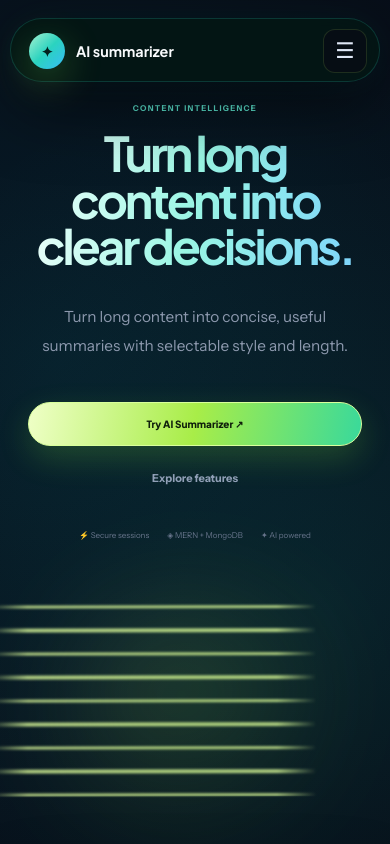
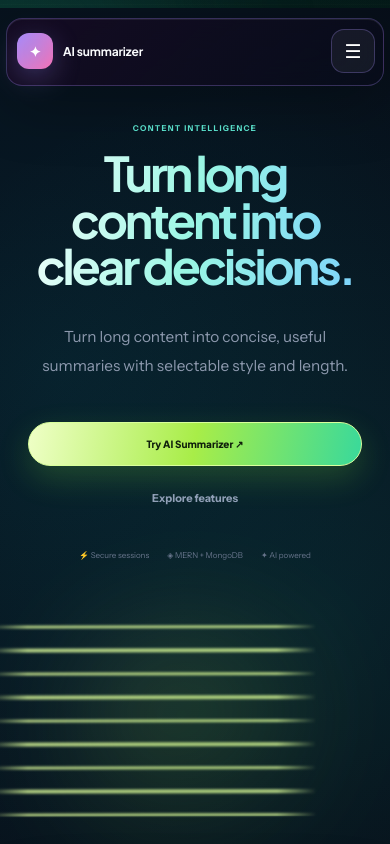
Before and after one commit to Siddharthsingh123456/ai-summarizer, a React (Vite) app: page / in a window 390 px wide. Shown: the top 844 px of the page. Built offline with nearby package versions, Linux system fonts and the light colour scheme.

Commit message:
Create premium responsive product navbar

```diff
--- a/src/styles.css
+++ b/src/styles.css
@@ -172,3 +172,83 @@
 /* FINAL MOBILE NAV OVERRIDE */
 @media (max-width:820px){.nav>nav{display:none!important;visibility:hidden!important;opacity:0!important;pointer-events:none!important}.nav>nav.navOpen{display:flex!important;visibility:visible!important;opacity:1!important;pointer-events:auto!important}.nav>.mobileMenu{display:inline-flex!important;visibility:visible!important;opacity:1!important}.nav>.navActions{display:none!important;visibility:hidden!important;opacity:0!important;pointer-events:none!important}.nav:has(>nav.navOpen)>.navActions{display:flex!important;visibility:visible!important;opacity:1!important;pointer-events:auto!important}.nav>nav.navOpen button{display:block!important;width:100%!important}}
 @media (min-width:821px){.nav>nav{display:flex!important;visibility:visible!important;opacity:1!important;pointer-events:auto!important}.nav>.mobileMenu{display:none!important}.nav>.navActions{display:flex!important;visibility:visible!important;opacity:1!important;pointer-events:auto!important}}
+
+
+/* PREMIUM NAVSUMMARIZER NAVBAR */
+.navSummarizer{
+  --nav-a:#a78bfa;--nav-b:#f472b6;--nav-bg:#160c25;
+  width:min(calc(100% - 28px),1240px)!important;
+  min-height:68px!important;
+  margin:12px auto!important;
+  padding:8px 10px 8px 14px!important;
+  display:flex!important;align-items:center!important;gap:10px!important;
+  border:1px solid color-mix(in srgb,var(--nav-a) 28%,transparent)!important;
+  border-radius:20px!important;
+  background:linear-gradient(135deg,color-mix(in srgb,var(--nav-bg) 90%,#02040b),rgba(8,12,25,.78))!important;
+  backdrop-filter:blur(24px) saturate(150%)!important;
+  -webkit-backdrop-filter:blur(24px) saturate(150%)!important;
+  box-shadow:0 18px 60px rgba(0,0,0,.28),inset 0 1px 0 rgba(255,255,255,.08)!important;
+}
+.navSummarizer .logo{
+  flex:0 0 auto!important;display:flex!important;align-items:center!important;gap:10px!important;
+  padding:6px 10px 6px 5px!important;border-radius:14px!important;
+}
+.navSummarizer .logo span{
+  width:38px!important;height:38px!important;border-radius:12px!important;
+  display:grid!important;place-items:center!important;
+  background:linear-gradient(135deg,var(--nav-a),var(--nav-b))!important;
+  color:#fff!important;box-shadow:0 8px 28px color-mix(in srgb,var(--nav-a) 30%,transparent)!important;
+}
+.navSummarizer .logo strong{font-size:13px!important;letter-spacing:-.01em!important}
+.navSummarizer>nav{
+  margin:auto!important;display:flex!important;align-items:center!important;gap:3px!important;
+  padding:4px!important;border:1px solid color-mix(in srgb,var(--nav-a) 14%,transparent)!important;
+  border-radius:14px!important;background:rgba(255,255,255,.035)!important;
+}
+.navSummarizer>nav button{
+  position:relative!important;padding:9px 13px!important;border-radius:10px!important;
+  border:1px solid transparent!important;background:transparent!important;
+  color:rgba(225,232,248,.72)!important;font-weight:700!important;font-size:11px!important;
+  transition:transform .2s ease,background .2s ease,color .2s ease,box-shadow .2s ease!important;
+}
+.navSummarizer>nav button:hover,.navSummarizer>nav button:focus-visible{
+  color:#fff!important;background:linear-gradient(135deg,color-mix(in srgb,var(--nav-a) 18%,transparent),color-mix(in srgb,var(--nav-b) 10%,transparent))!important;
+  border-color:color-mix(in srgb,var(--nav-a) 25%,transparent)!important;
+  box-shadow:0 8px 24px color-mix(in srgb,var(--nav-a) 12%,transparent)!important;
+  transform:translateY(-1px)!important;
+}
+.navSummarizer .navActions{margin-left:0!important;display:flex!important;align-items:center!important;gap:7px!important}
+.navSummarizer .navActions .ghost{border-color:color-mix(in srgb,var(--nav-a) 18%,transparent)!important;background:rgba(255,255,255,.035)!important}
+.navSummarizer .navActions .primary{
+  background:linear-gradient(135deg,var(--nav-a),var(--nav-b))!important;color:#fff!important;
+  border:0!important;box-shadow:0 10px 28px color-mix(in srgb,var(--nav-a) 25%,transparent)!important;
+}
+.navSummarizer .mobileMenu{
+  margin-left:auto!important;width:44px!important;height:44px!important;flex:0 0 44px!important;
+  display:none!important;place-items:center!important;border:1px solid color-mix(in srgb,var(--nav-a) 28%,transparent)!important;
+  border-radius:13px!important;background:rgba(255,255,255,.055)!important;color:#fff!important;
+  font-size:19px!important;cursor:pointer!important;transition:.2s ease!important;
+}
+.navSummarizer .mobileMenu:hover,.navSummarizer .mobileMenu:focus-visible{
+  background:linear-gradient(135deg,var(--nav-a),var(--nav-b))!important;
+  transform:scale(1.04)!important;
+}
+@media(max-width:820px){
+ .navSummarizer{width:calc(100% - 18px)!important;margin:8px auto!important;padding:8px!important;border-radius:16px!important}
+ .navSummarizer .logo{padding-left:2px!important}.navSummarizer .logo span{width:36px!important;height:36px!important}
+ .navSummarizer .mobileMenu{display:inline-flex!important;align-items:center!important;justify-content:center!important}
+ .navSummarizer>nav{
+   order:10!important;width:100%!important;margin:2px 0 0!important;padding:7px!important;
+   flex-direction:column!important;align-items:stretch!important;gap:4px!important;
+   border-radius:14px!important;background:linear-gradient(180deg,rgba(255,255,255,.055),rgba(255,255,255,.025))!important;
+   box-shadow:inset 0 1px 0 rgba(255,255,255,.05),0 18px 45px rgba(0,0,0,.22)!important;
+ }
+ .navSummarizer>nav button{min-height:48px!important;width:100%!important;text-align:left!important;padding:0 15px!important;font-size:12px!important}
+ .navSummarizer>nav button:before{content:"→"!important;color:var(--nav-b)!important;margin-right:10px!important}
+ .navSummarizer .navActions{order:11!important;width:100%!important;margin:0!important;padding:6px 0 0!important}
+ .navSummarizer .navActions>*{min-height:44px!important}
+}
+@media(max-width:480px){
+ .navSummarizer{width:calc(100% - 12px)!important}.navSummarizer .logo strong{font-size:12px!important}
+ .navSummarizer .navActions>*{flex:1 1 100%!important}.navSummarizer .userChip{width:100%!important}
+}
```
